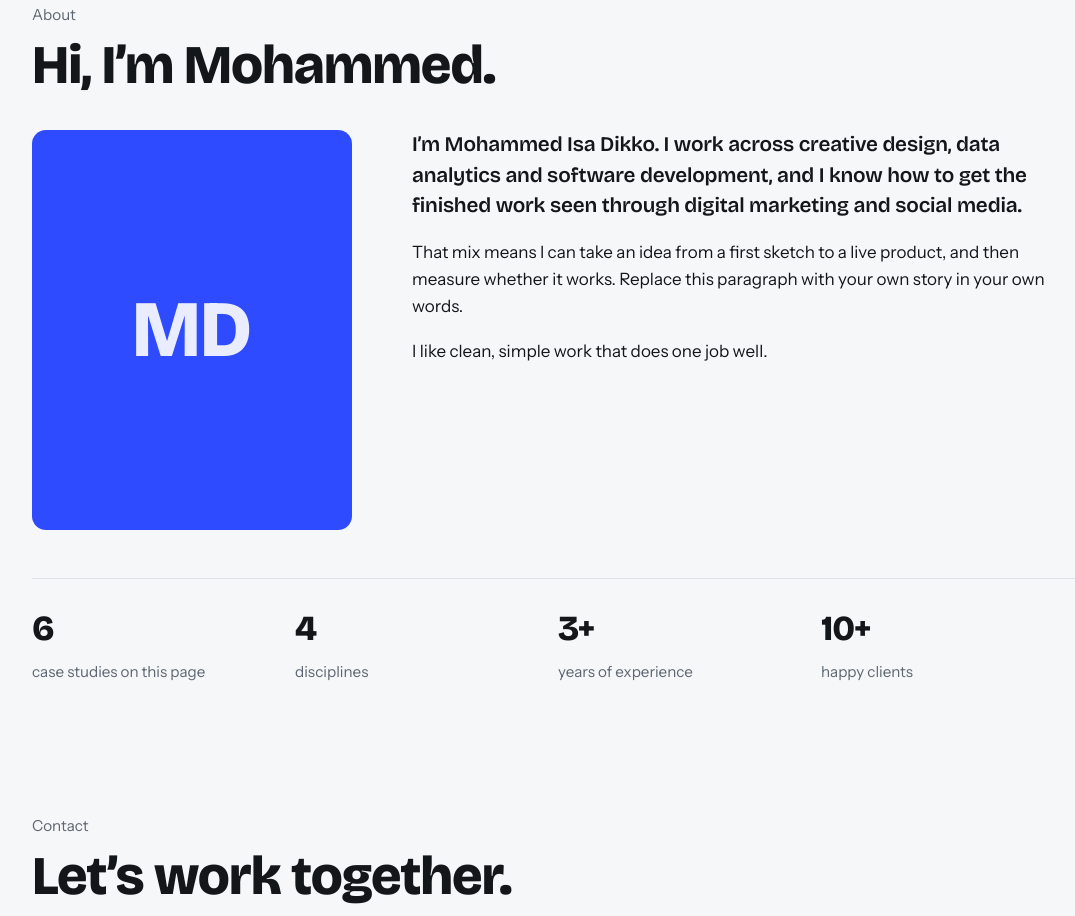
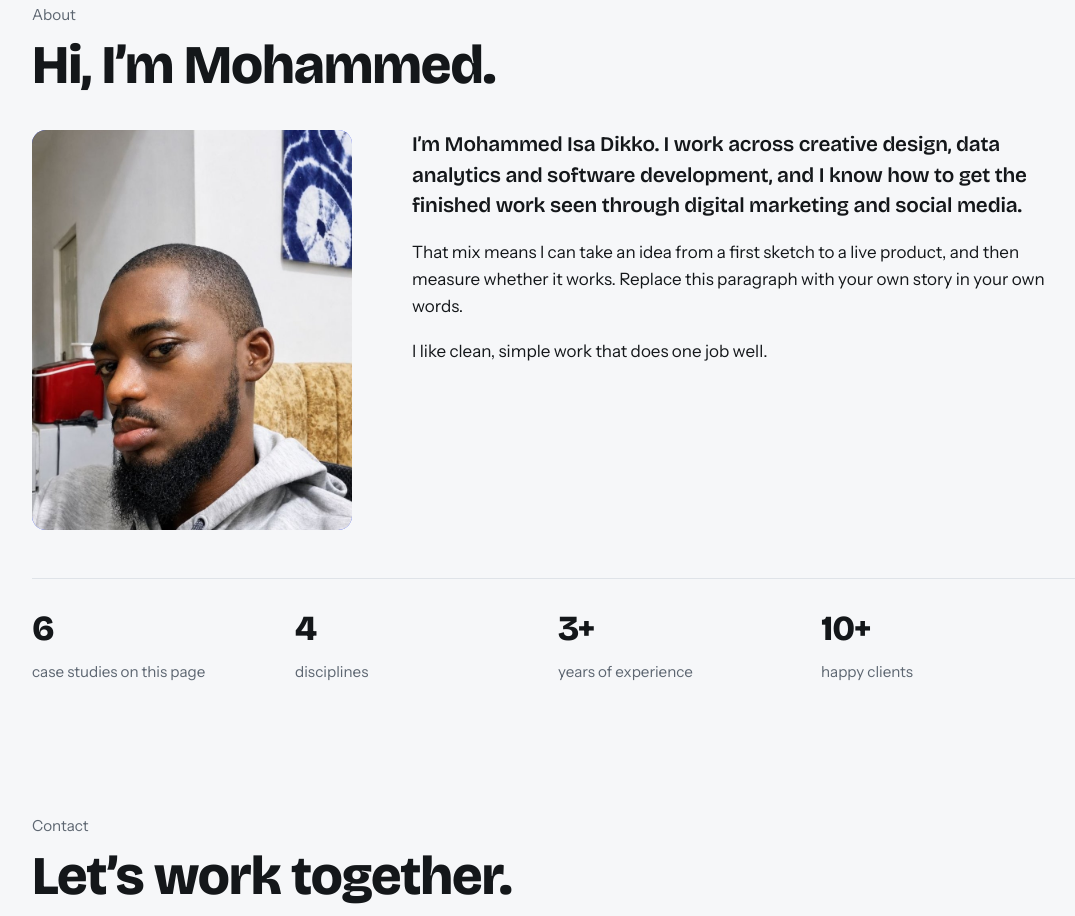
Before and after one commit to dikkocloud/dikkop, a plain HTML site: page index.html in a window 1280 px wide. Shown: the part 3877-4793 px from the top of the page, without its empty margins (82-1157 px from the left). Drawn offline with nearby package versions, Linux system fonts and the light colour scheme.

Commit message:
Update image source in about section

```diff
--- a/index.html
+++ b/index.html
@@ -388,7 +388,7 @@ main, .footer { max-width: var(--max); margin: 0 auto; padding-left: var(--pad);
       </div>
       <div class="about-body">
         <div class="about-photo" id="aboutPhoto" role="img" aria-label="Portrait of Mohammed Isa Dikko (replace assets/portrait.jpg)">
-          <img src="assets/portrait.jpg" alt="Mohammed Isa Dikko" onerror="this.remove()">
+          <img src="portrait.jpg" alt="Mohammed Isa Dikko" onerror="this.remove()">
           <span>MD</span>
         </div>
         <div class="about-text" id="aboutText"></div>
```
